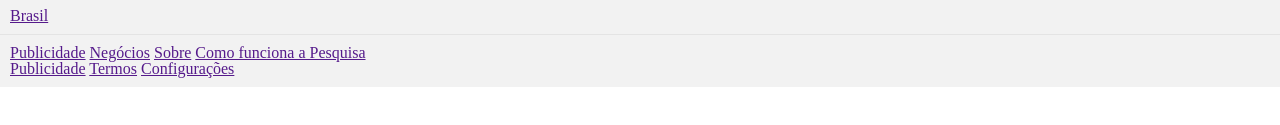
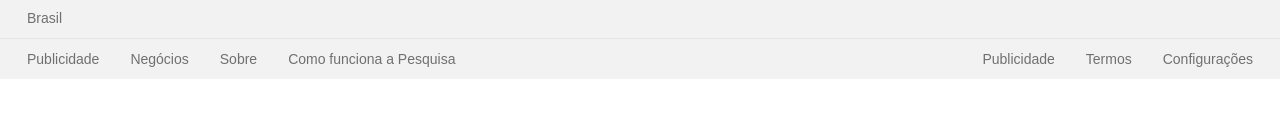
Before and after one commit to gustavodahora/google-web-page, a plain HTML site: page index.html in a window 1280 px wide. Shown: the part 463-588 px from the top of the page. Drawn offline with Linux system fonts and the light colour scheme.

Commit message:
Footer style complete.

```diff
--- a/css/index.css
+++ b/css/index.css
@@ -1,6 +1,6 @@
 body {
     background-color: white;
-    font-family: 'Courier New', Courier, monospace;
+    font-family: Arial, Helvetica, sans-serif;
 }
 
 .botoes {
@@ -26,8 +26,54 @@ body {
     padding-top: 20px;
 }
 
-.footer {
+/* Footer */
+
+footer {
     background-color: #f2f2f2;
     border-top: 1px solid #e4e4e4;
     padding: 10px;
+    width: 100%;
 }
+
+.footer-country {
+    border-top: 1px solid #e4e4e4;
+    height: 40px;
+    position: relative;
+}
+
+.footer-country a {
+    position: absolute;
+    top: 50%;
+    transform: translateY(-50%);
+}
+
+.footer-adicional {
+    border-top: 1px solid #e4e4e4;
+    position: relative;
+    height: 40px;
+}
+
+.footer-adicional-esquerda {
+    position: absolute;
+    top: 50%;
+    transform: translateY(-50%);
+}
+
+.footer-adicional-direita {
+    position: absolute;
+    right: 0;
+    top: 50%;
+    transform: translateY(-50%);
+}
+
+.footer-adicional-direita-config {
+    padding: 0 27px 0 27px;
+}
+
+footer a {
+    text-decoration: none;
+    color: #0000008a;
+    font-family: Arial, Helvetica, sans-serif;
+    padding: 0 0 0 27px;
+    font-size: 14px;
+}
--- a/index.html
+++ b/index.html
@@ -39,20 +39,20 @@
         </div>
     </main>
     <footer>
-        <div class="footer country">
+        <div class="footer-country">
             <a href="">Brasil</a>
         </div>
-        <div class="footer addicional">
-            <div>
+        <div class="footer-adicional">
+            <div class="footer-adicional-esquerda">
                 <a href="">Publicidade</a>
                 <a href="">Negócios</a>
                 <a href="">Sobre</a>
                 <a href="">Como funciona a Pesquisa</a>
             </div>
-            <div>
+            <div class="footer-adicional-direita">
                 <a href="">Publicidade</a>
                 <a href="">Termos</a>
-                <a href="">Configurações</a>
+                <a href="" class="footer-adicional-direita-config">Configurações</a>
             </div>
         </div>
     </footer>
```
